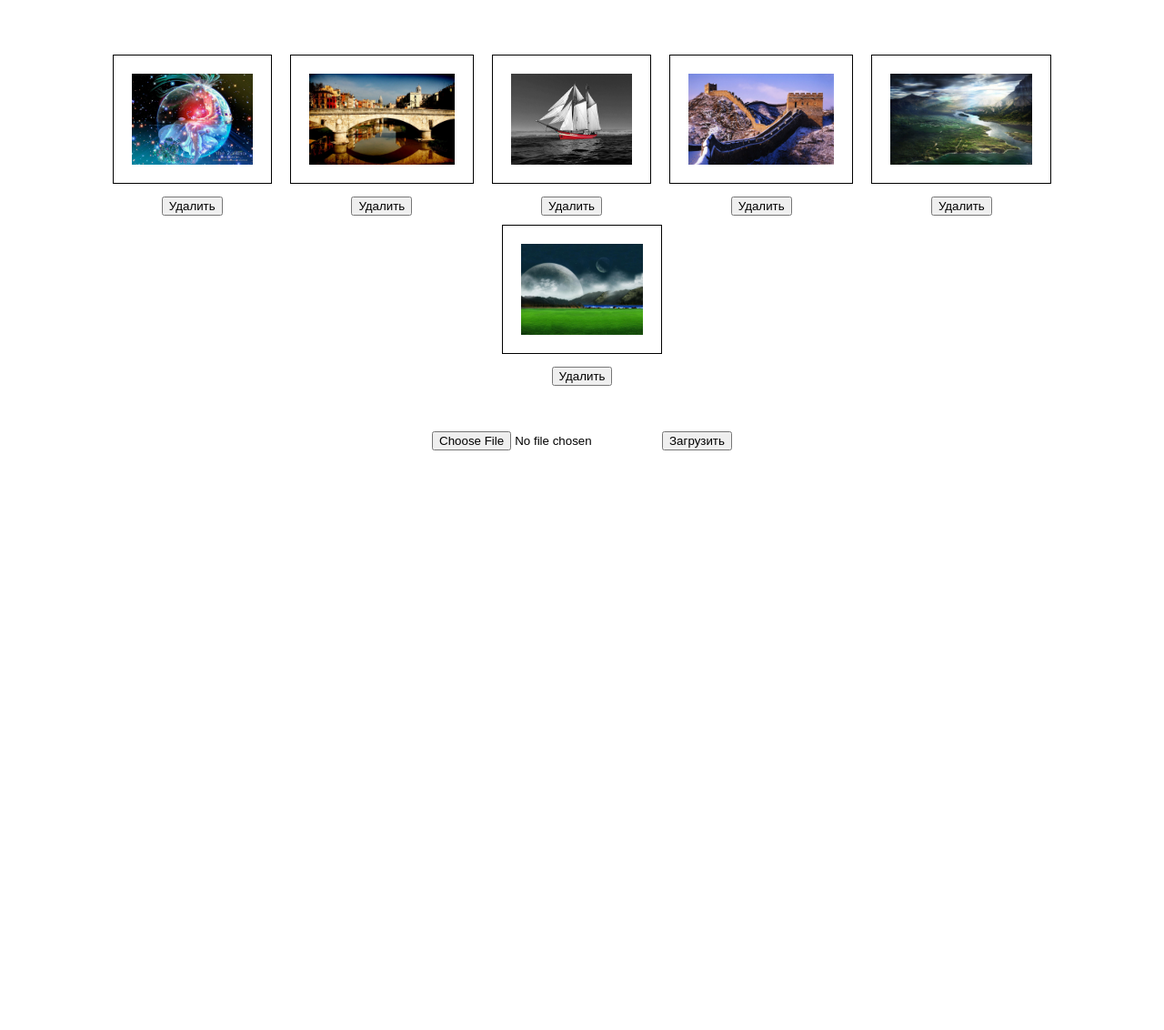
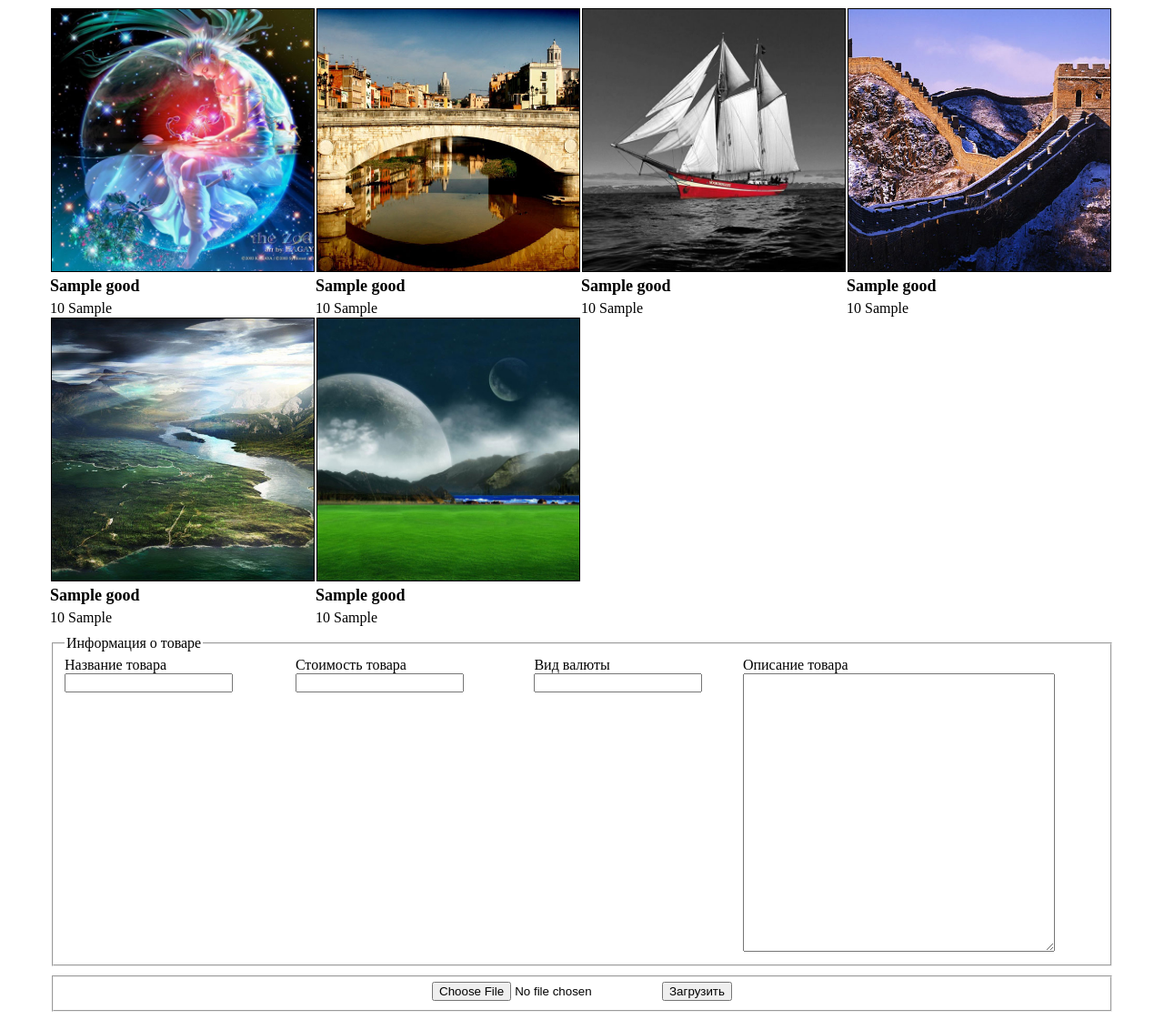
Before and after one commit to SerjMakarov/base_php, a PHP site: page / in a window 1280 px wide. Shown: the whole page at 91% size. Before the commit the page ends 495 px from the top, so only its background shows below. Run offline with PHP 8.4, Linux system fonts and the light colour scheme; data comes from the database, SQL or seed files in the repository; both versions use the stored data as it was before the commit; tables that the repository leaves empty or names only in its code hold one stand-in row (values such as "Sample post").

Commit message:
Шестое задание

```diff
--- a/config_mysql.php
+++ b/config_mysql.php
@@ -8,14 +8,45 @@ if($db == false)
 
 function doQueryInsert($arParams, $db)
 {
-    ['size' => $size, 'name' => $name, 'path' => $path] = $arParams;
-    $sql = "INSERT INTO `small_img`(`id` ,`url`, `size`, `name`) VALUES (null , '$path', $size, '$name')";
+    // ['size' => $size, 'name' => $name, 'path' => $path] = $arParams;
+    // $sql = "INSERT INTO `small_img`(`id` ,`url`, `size`, `name`) VALUES (null , '$path', $size, '$name')";
+    // $result = mysqli_query($db, $sql);
+
+    [
+        'size' => $size,
+        'name' => $name,
+        'path' => $path,
+        'product_name' => $product_name,
+        'product_desc' => $product_desc,
+        'product_price' => $product_price,
+        'product_currencies' => $product_currencies,
+        'id_img' => $id_img
+    ] = $arParams;
+
+    if(!empty($size) && !empty($name) && !empty($path)){
+        $sql = "INSERT INTO `small_img`(`id_img` ,`url`, `size`, `name`) VALUES (null , '$path', $size, '$name')";
+        $result = mysqli_query($db, $sql);
+    }
+
+    $sql = "SELECT `id_img` FROM `small_img`";
     $result = mysqli_query($db, $sql);
+
+    while($row = mysqli_fetch_assoc($result))
+    {
+        $arId = $row;
+    }
+
+    foreach($arId as $id_img){
+        if(!empty($product_name) && !empty($product_desc) && !empty($product_price) && !empty($product_currencies) && !empty($id_img)){
+            $sql = "INSERT INTO `goods`(`id` ,`goods_name`, `description`, `price`, `currencies`, `id_img`) VALUES (null , '$product_name', '$product_desc', $product_price, '$product_currencies', $id_img)";
+            $result = mysqli_query($db, $sql);
+        }
+    }
 }
 
 function doQuerySelect($db)
 {
-    $sql = "SELECT * FROM `small_img`";
+    $sql = "SELECT * FROM small_img INNER JOIN goods ON goods.id_img = small_img.id_img";
     $result = mysqli_query($db, $sql);
     return $result;
 }
--- a/entrypoint.php
+++ /dev/null
@@ -1,2 +0,0 @@
-<?php
-    require 'config_mysql.php';
--- a/index.php
+++ b/index.php
@@ -1,5 +1,5 @@
 <?php
-    require 'entrypoint.php';
+require 'config_mysql.php';
 
 $notPush = false;
 $errorMsg = '';
@@ -7,12 +7,14 @@
 if(@$_REQUEST['doDelete'])
 {
     doQueryDelete($_POST['id'], $db);
-        header("Location: http://cms.loc/");
+    header("Location: /");
     exit();
 }
 
+
 $arData =[];
 $result = doQuerySelect($db);
+
 while($row = mysqli_fetch_assoc($result))
 {
     $arData[] = $row;
@@ -50,7 +52,7 @@
             move_uploaded_file($tmpFile, $uploadDir.$id.'_'.$nameFile);
             $arParams = getFileInfo($uploadDir);
             doQueryInsert($arParams, $db);
-                header("Location: http://cms.loc/");
+            header("Location: /");
             exit();
         }
         else
@@ -62,7 +64,6 @@
 
 function getFileInfo($path)
 {
-        $arFiles = [];
     $arFiles = glob("$path*");
     foreach($arFiles as $value)
     {
@@ -71,6 +72,11 @@
             'size' => filesize($value),
             'name' => basename($value),
             'path' => $value,
+            'product_name' => $_POST['product_name'],
+            'product_desc' => $_POST['product_desc'],
+            'product_price' => (int) $_POST['product_price'],
+            'product_currencies' => $_POST['product_currencies'],
+            'id_img' => $_POST['product_currencies'],
          );
     }
     return $arParams;
@@ -82,7 +88,7 @@
     <meta charset="UTF-8">
     <meta http-equiv="X-UA-Compatible" content="IE=edge">
     <meta name="viewport" content="width=device-width, initial-scale=1.0">
-    <title>Галерея</title>
+    <title>Каталог</title>
     <style>
         .container {
             width: 1170px;
@@ -96,9 +102,23 @@
         }
         .form {
             display: flex;
+            flex-direction: column;
+        }
+        .form__picture {
+            display: flex;
             justify-content: center;
+            margin-top: 10px;
         }
-
+        .form__data {
+            display: flex;
+            justify-content: center;
+            margin-top: 10px;
+        }
+        .form__submit {
+            margin: 20px 0;
+            align-self: center;
+            width: 10%;
+        }
         .picture {
             padding: 20px;
             border: solid 1px #000;
@@ -110,34 +130,67 @@
             margin: 20px 0 20px 0;
             color: red;
         }
+        .catalog {
+            display: flex;
+            flex-wrap: wrap;
+        }
+        .catalog__elem{
+            flex-basis: 10%;
+        }
+        .catalog__picture{
+            border: 1px solid #000;
+            margin: 1px;
+        }
+        .catalog__picture img{
+            display: block;
+            object-fit: cover;
+            width: 288px;
+            height: 288px;
+        }
+        .catalog__title{
+            font-size: 18px;
+            margin: 5px 0;
+        }
+        .catalog__desc {
+            font-size: 14px;
+        }
     </style>
 </head>
 <body>
     <div class="container">
-        <?if($arData){?>
+        <?php if($arData):?>
+            <div class="catalog">
+                <?php foreach($arData as $key => $photo):?>
+                    <div class="catalog__elem">
+                        <div class="catalog__picture">
+                            <a href="full_pic.php?id_img=<?=$photo['id_img']?>">
+                                <img src="<?=$photo['url']?>" alt="<?=$photo['name']?>">
+                            </a>
+                        </div>
+                        <h5 class="catalog__title"><?=$photo['goods_name']?></h5>
+                        <div class="catalog__price"><?=$photo['price']?><span> <?=$photo['currencies']?></span></div>
+                    </div>
+                <?php endforeach;?>
+            </div>
+        <?php else:?>
             <div class="gallery">
-                <?foreach($arData as $key => $photo){?>
-                    <div class="pic">
-                        <a href="full_pic.php?url=<?=$photo['url']?>&id=<?=$photo['id']?>&name=<?=$photo['name']?>">
-                            <img class="picture" src="<?=$photo['url']?>" alt="<?=$photo['name']?>" width="auto" height="100">
-                        </a>
-                        <form class="form" action="<?=$_SERVER['SCRIPT_NAME']?>" method="POST">
-                            <input type="submit" value="Удалить" name="doDelete">
-                            <input type="hidden" name="id" value="<?=$photo['id']?>">
-                        </form>
+                <p>Загрузите фото и описание товара</p>
             </div>
-                <?}?>
-            </div>
-        <?}else{?>
-            <div class="gallery">
-                <p>Галерея пуста, загрузите фото</p>
-            </div>
-        <?}?>
+        <?php endif;?>
         <form class="form" action="<?=$_SERVER['SCRIPT_NAME']?>" method="POST" enctype="multipart/form-data">
+            <fieldset class="form__data">
+                <legend>Информация о товаре</legend>
+                <label>Название товара<input type="text" name="product_name" required></label>
+                <label>Стоимость товара<input type="text" name="product_price" required></label>
+                <label>Вид валюты<input type="text" name="product_currencies" required></label>
+                <label>Описание товара<textarea rows="20" cols="40" name="product_desc" required></textarea></label>
+            </fieldset>
+            <fieldset class="form__picture">
                 <input type="file" name="files">
                 <input type="submit" value="Загрузить" name="doPush">
+            </fieldset>
         </form>
-        <div class="request"><?=$notPush ? $errorMsg : $message_error_upload?></div>
+        <div class="request"><?= $notPush ? $errorMsg : $message_error_upload?></div>
     </div>
 </body>
 </html>
```
Also changed, not shown: full_pic.php (+58 -8 lines), gallery.sql (deleted, +0 -73 lines), upload/1648587492_12.jpg (deleted), upload/1648591109_13.jpg (deleted), upload/1648591117_09.jpg (deleted), upload/1648591121_14.jpg (deleted), upload/1648591124_07.jpg (deleted), upload/1648591130_02.jpg (deleted), upload/1649626741_74877e81996311ec87ca2c4d5458e9b8_907247caa04211ec87d32c4d5458e9b8.jpg (added), upload/1649626821_85e241588b1511ec87b72c4d5458e9b8_506c2ed28b0e11ec87b72c4d5458e9b8.jpg (added), upload/1649626916_2fc7a8f37ea011ec87a82c4d5458e9b8_53a2ce1a7f4711ec87a92c4d5458e9b8.jpg (added), upload/1649627018_be21b38f25cd11ec873c2c4d5458e9b8_0c5dc25525e411ec873c2c4d5458e9b8.jpg (added), upload/1649627280_be21b38f25cd11ec873c2c4d5458e9b8_0c5dc25825e411ec873c2c4d5458e9b8.jpg (added), upload/1649627946_74877e99996311ec87ca2c4d5458e9b8_bf544c24a04111ec87d32c4d5458e9b8.jpg (added), 1 more files. Lines whose indentation alone changed are shown as unchanged.
